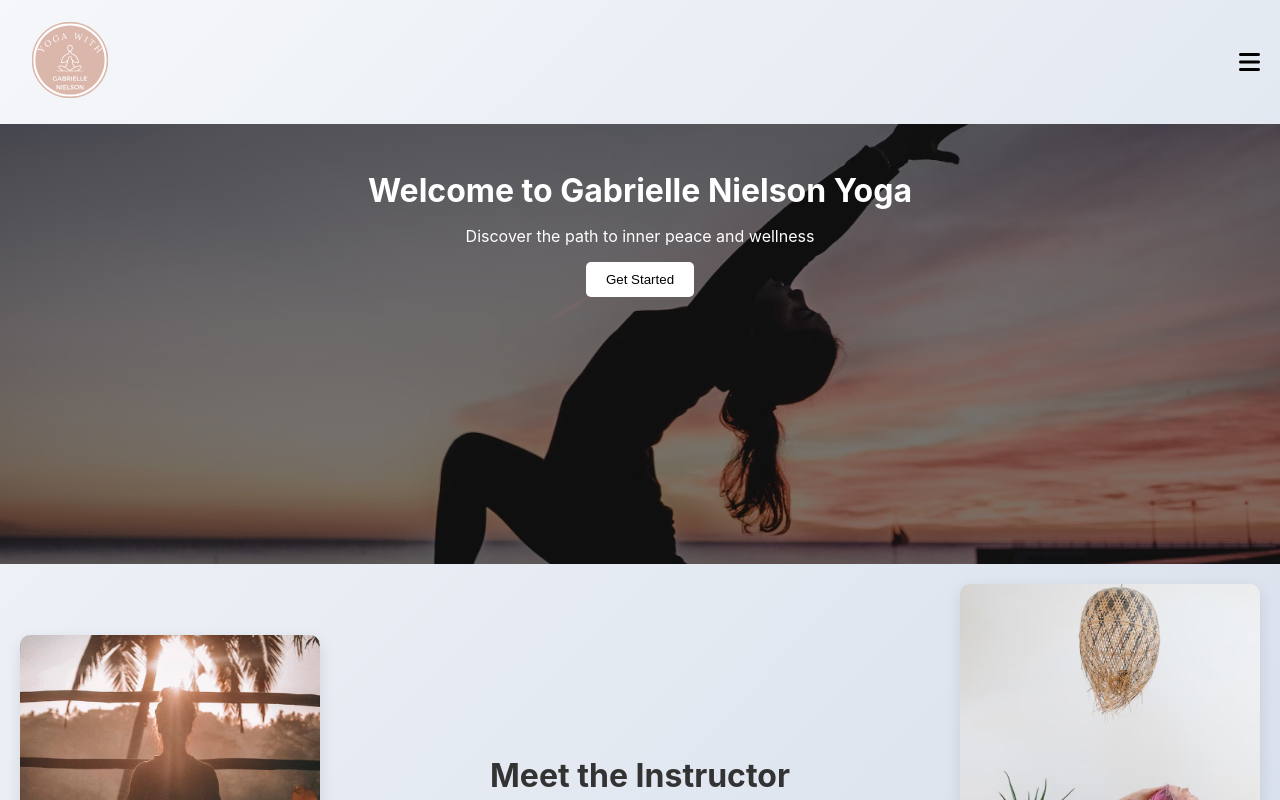
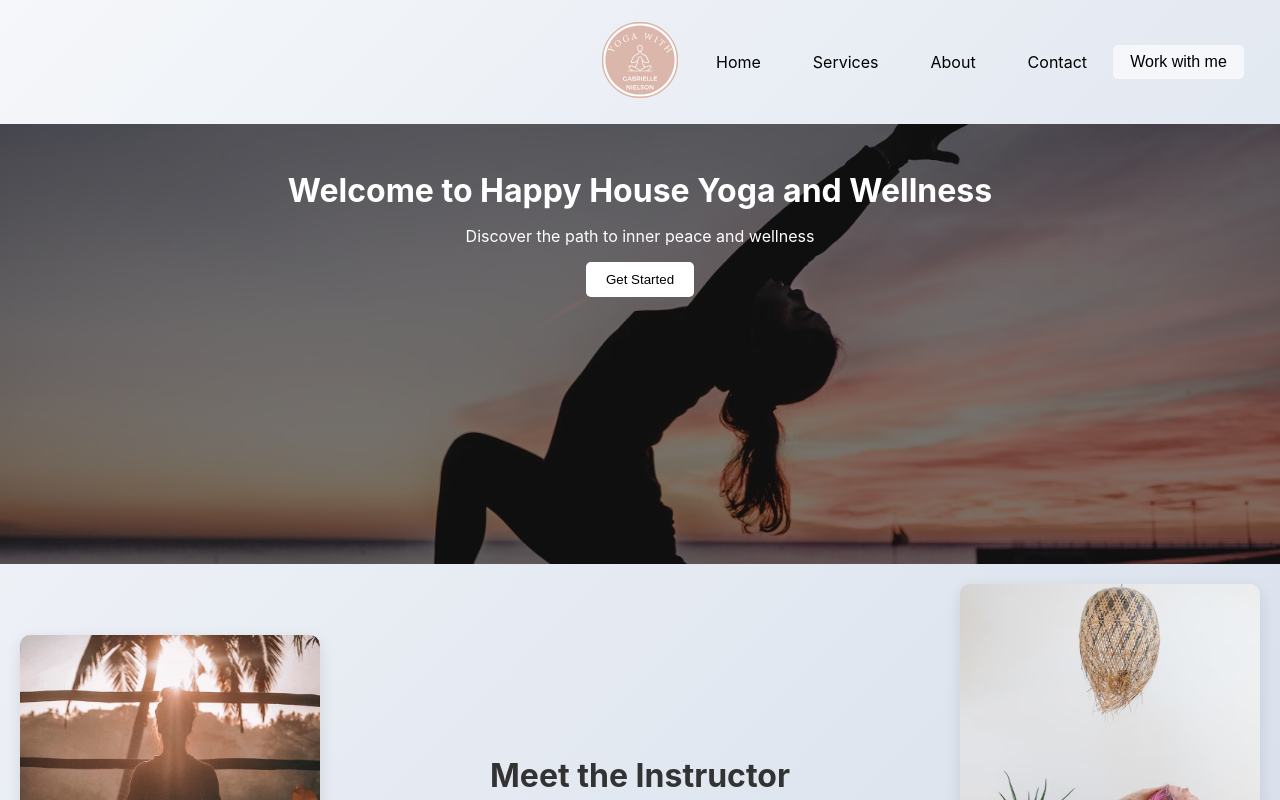
Before and after one commit to Betojr04/yoga-master, a React (Create React App) app in the folder client/: page / in a window 1280 px wide. Shown: the top 800 px of the page. Built offline with nearby package versions, Linux system fonts and the light colour scheme.

Commit message:
adjusted the styling for the navbar

```diff
--- a/client/public/index.html
+++ b/client/public/index.html
@@ -19,7 +19,7 @@
       work correctly both with client-side routing and a non-root public URL.
       Learn how to configure a non-root public URL by running `npm run build`.
     -->
-  <title>Yoga With Gabby</title>
+  <title>Happy House Yoga and Wellness</title>
 </head>
 
 <body>
--- a/client/src/components/HeroSection.js
+++ b/client/src/components/HeroSection.js
@@ -6,7 +6,9 @@ export const HeroSection = () => {
     <section className="hero-section">
       <div className="overlay">
         <div className="text-container">
-          <h1 className="hero-heading">Welcome to Gabrielle Nielson Yoga</h1>
+          <h1 className="hero-heading">
+            Welcome to Happy House Yoga and Wellness
+          </h1>
           <p className="hero-subheading">
             Discover the path to inner peace and wellness
           </p>
--- a/client/src/components/Nav.js
+++ b/client/src/components/Nav.js
@@ -11,6 +11,7 @@ export const Nav = () => {
   const toggleMenu = () => {
     setOpenMenu(!openMenu);
   };
+
   return (
     <nav className="nav-container">
       <div className="logo">
@@ -19,8 +20,7 @@ export const Nav = () => {
       <div className="menu-icon" onClick={toggleMenu}>
         <FontAwesomeIcon icon={faBars} />
       </div>
-      {openMenu && (
-        <div className="nav-links open">
+      <div className={`nav-links ${openMenu ? "open" : ""}`}>
         <ul>
           <li>
             <a href="#">Home</a>
@@ -39,7 +39,6 @@ export const Nav = () => {
           Work with me
         </button>
       </div>
-      )}
     </nav>
   );
 };
--- a/client/src/styles/Nav.css
+++ b/client/src/styles/Nav.css
@@ -1,3 +1,4 @@
+/* Mobile First Styling */
 .nav-container {
     display: flex;
     justify-content: space-between;
@@ -33,21 +34,17 @@
 
 .nav-links.open {
     display: flex;
-    /* Flex will apply now that it's open */
 }
 
 .nav-links ul {
     width: 100%;
-    /* Full width */
     padding: 0;
     margin: 0;
     list-style: none;
-    /* Removes bullet points */
 }
 
 .nav-links ul li {
     width: 100%;
-    /* Full width links */
 }
 
 .nav-links ul li a {
@@ -68,20 +65,21 @@
     text-align: center;
 }
 
-
-
-
-/* These are the desired styles for laptop size screens */
-
-/* .nav-container {
+/* Media Queries for larger screens */
+@media (min-width: 768px) {
+    .nav-container {
         display: grid;
         grid-template-columns: 1fr auto 1fr;
         align-items: center;
     }
 
-.nav-logo {
+    .logo {
         grid-column: 2;
         text-align: center;
+    }
+
+    .menu-icon {
+        display: none;
     }
 
     .nav-links {
@@ -89,34 +87,33 @@
         justify-content: flex-start;
         align-items: center;
         list-style: none;
+        position: static;
+        background-color: transparent;
+        flex-direction: row;
+        padding: 0;
         margin-left: 0;
     }
 
-.nav-links li,
-.nav-links a {
+    .nav-links ul {
+        display: flex;
+        padding: 0;
+        margin: 0;
+    }
+
+    .nav-links ul li {
+        width: auto;
+    }
+
+    .nav-links ul li a {
         display: inline;
         margin: 0 1rem;
         color: black;
-    text-decoration: none;
-}
-
-.logo {
-    width: 175px;
-    height: auto;
-    display: flex;
-    justify-content: center;
-    align-items: center;
-}
-
-.logo img {
-    width: 100%;
-    height: auto;
+        text-align: left;
     }
 
     .cta {
         padding: 15px 30px;
-    font-size: 1.2rem;
-    justify-self: end;
+        font-size: 1rem;
         background: #f5f7fa;
         color: black;
         border: none;
@@ -125,8 +122,10 @@
         margin-right: 1rem;
         cursor: pointer;
         transition: background 0.3s;
+        justify-self: end;
     }
 
     .cta:hover {
         background: #c3cfe2;
-} */
+    }
+}
```
Lines whose indentation alone changed are shown as unchanged.
